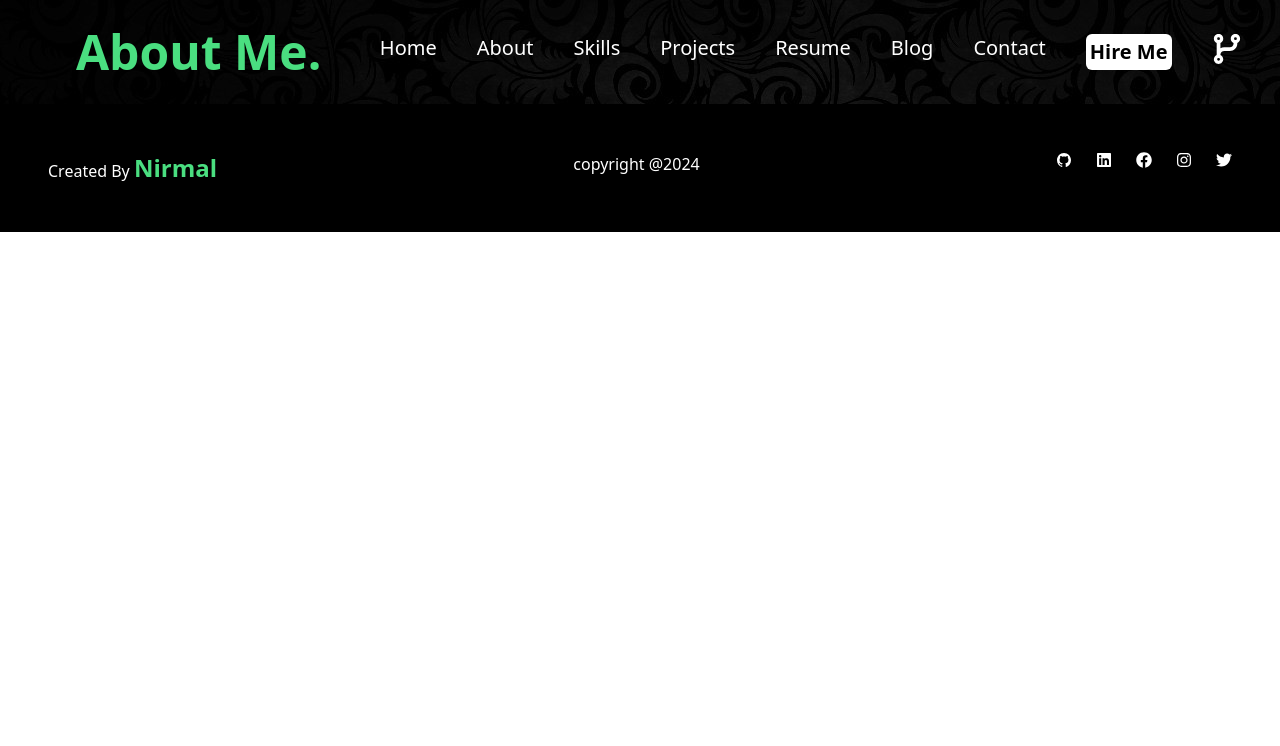
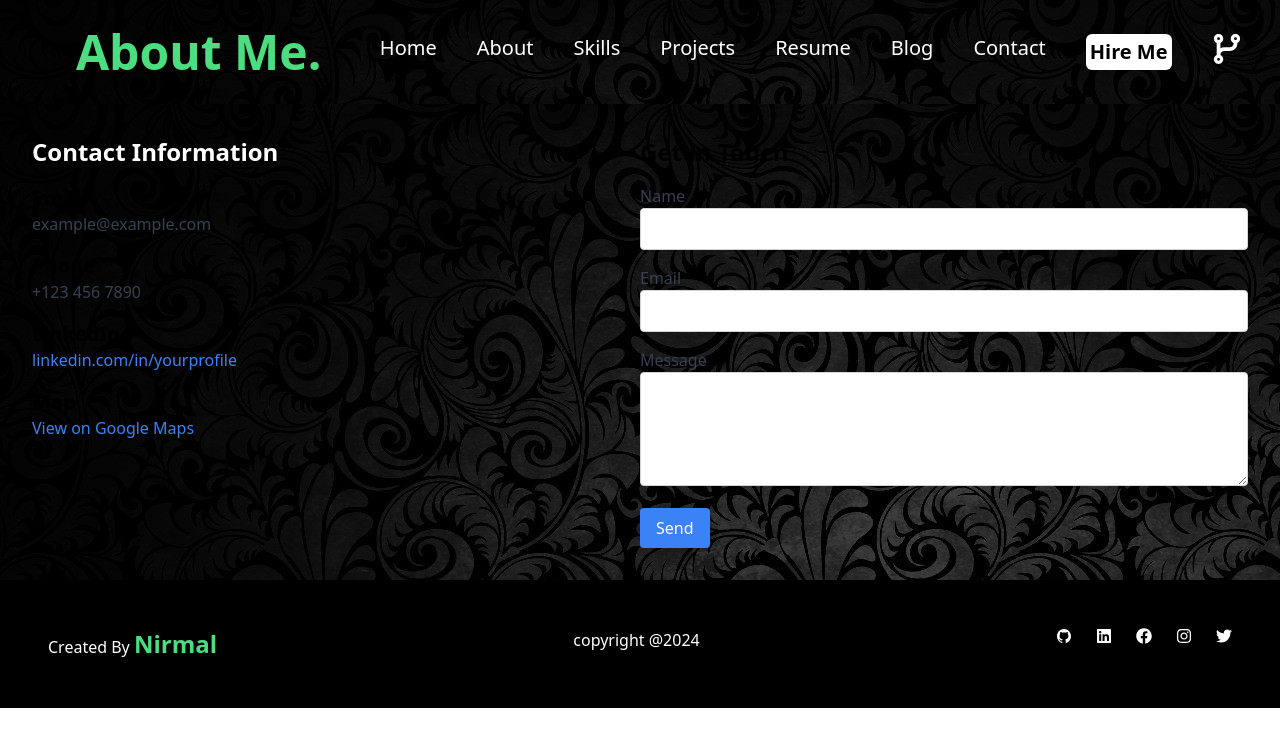
Before and after one commit to Nirmallamrin/MyPortFolio1, a React (Vite) app: page /contact in a window 1280 px wide. Shown: the top 746 px of the page. Built offline with nearby package versions, Linux system fonts and the light colour scheme.

Commit message:
initial commit

```diff
--- a/src/App.jsx
+++ b/src/App.jsx
@@ -9,6 +9,7 @@ import Portfolio from './components/Portfolio';
 import Blog from './components/Blog';
 import Header from './components/Header';
 import Skills from './components/Skills';
+import Contact from './components/Contact';
 
 const App = () => {
   return (
@@ -22,7 +23,7 @@ const App = () => {
           <Route path="/projects" element={<Projects />} />
           <Route path="/resume" element={<Resume />} />
           <Route path="/portfolio" element={<Portfolio />} />
-          <Route path="/blog" element={<Blog />} />
+          <Route path="/contact" element={<Contact/>}/>
         </Routes>
       </main>
       <Footer/>
--- a/src/components/Contact.jsx
+++ b/src/components/Contact.jsx
@@ -0,0 +1,56 @@
+import React from 'react';
+
+const Contact = () => {
+  return (
+    <div className="bg-custom-image flex flex-col md:flex-row justify-between items-start p-8 bg-gray-100">
+
+      <div className="w-full md:w-1/2 mb-8 md:mb-0">
+        <h2 className=" text-white text-2xl font-bold mb-4">Contact Information</h2>
+        <div className="mb-4">
+          <h3 className="text-xl font-semibold">Email</h3>
+          <p className="text-gray-700">example@example.com</p>
+        </div>
+        <div className="mb-4">
+          <h3 className="text-xl font-semibold">Phone</h3>
+          <p className="text-gray-700">+123 456 7890</p>
+        </div>
+        <div className="mb-4">
+          <h3 className="text-xl font-semibold">LinkedIn</h3>
+          <a href="https://www.linkedin.com/in/yourprofile" className="text-blue-500" target="_blank" rel="noopener noreferrer">
+            linkedin.com/in/yourprofile
+          </a>
+        </div>
+        <div className="mb-4">
+          <h3 className="text-xl font-semibold">Map</h3>
+          <a href="https://www.google.com/maps/place/yourlocation" className="text-blue-500" target="_blank" rel="noopener noreferrer">
+            View on Google Maps
+          </a>
+        </div>
+      </div>
+
+      {/* Right Side: Form */}
+      <div className="w-full md:w-1/2">
+        <h2 className="text-2xl font-bold mb-4">Get in Touch</h2>
+        <form action="" className="space-y-4">
+          <div>
+            <label htmlFor="name" className="block text-gray-700">Name</label>
+            <input type="text" id="name" name="name" className="w-full p-2 border border-gray-300 rounded" />
+          </div>
+          <div>
+            <label htmlFor="email" className="block text-gray-700">Email</label>
+            <input type="email" id="email" name="email" className="w-full p-2 border border-gray-300 rounded" />
+          </div>
+          <div>
+            <label htmlFor="message" className="block text-gray-700">Message</label>
+            <textarea id="message" name="message" className="w-full p-2 border border-gray-300 rounded" rows="4"></textarea>
+          </div>
+          <div>
+            <button type="submit" className="px-4 py-2 bg-blue-500 text-white rounded hover:bg-blue-700">Send</button>
+          </div>
+        </form>
+      </div>
+    </div>
+  );
+};
+
+export default Contact;
--- a/src/components/Projects.jsx
+++ b/src/components/Projects.jsx
@@ -39,9 +39,9 @@ const Projects = () => {
 
       <h1 className="text-white flex justify-center text-3xl font-bold mb-12">My Projects</h1>
       <div className="m-12 ">
-      <div className="grid grid-cols-1 md:grid-cols-3 gap-8 ">
+      <div className="grid grid-cols-1 md:grid-cols-2 gap-8 ">
         {projects.map((project, index) => (
-          <div key={index} className="bg-gray-300 p-6 rounded-lg shadow-lg">
+          <div key={index} className="bg-gray-300 p-12 rounded-lg shadow-lg transition-transform transform hover:scale-110">
             <img src={project.imageUrl} alt={project.title} className="w-full h-48 object-fit rounded-t-lg" />
             <div className="p-4">
               <h2 className="text-xl font-semibold mb-2">{project.title}</h2>
--- a/src/components/Resume.jsx
+++ b/src/components/Resume.jsx
@@ -15,7 +15,7 @@ const Resume = () => {
             Download Resume
           </Link>
         </button>
-        <img src={img2} alt="Resume" className="w-full h-auto rounded-lg shadow-lg" />
+        <img src={img2} alt="Resume" className="w-full h-auto rounded-lg shadow-lg transition-transform transform hover:scale-110" />
       </div>
     </div>
   );
--- a/src/components/common/Navbar.jsx
+++ b/src/components/common/Navbar.jsx
@@ -4,6 +4,7 @@ import { Outlet } from 'react-router-dom';
 import { FaCodeBranch } from "react-icons/fa6";
 
 const Navbar = () => {
+
   return (
     <nav className="bg-custom-image p-7 shadow-black">
       <div className="container mx-auto flex justify-between items-center ">
@@ -23,7 +24,7 @@ const Navbar = () => {
           <li><Link to="/resume" className="text-white">Resume</Link></li>
           <li><Link to="/blog" className="text-white">Blog</Link></li>
           <li><Link to="/contact" className="text-white">Contact</Link></li>
-          <li><button className="text-black font-extrabold bg-white hover:bg-gray-800 p-1 rounded-md">Hire Me</button></li>
+          <li><button className="text-black font-extrabold bg-white hover:bg-gray-800 p-1 rounded-md" >Hire Me</button></li>
           <li><Link to="https://github.com/Nirmallamrin/MyPortFolio1.git"
           target="_blank"
            className='text-white text-3xl font-bold hover:text-gray-700'><FaCodeBranch /></Link></li>
```
